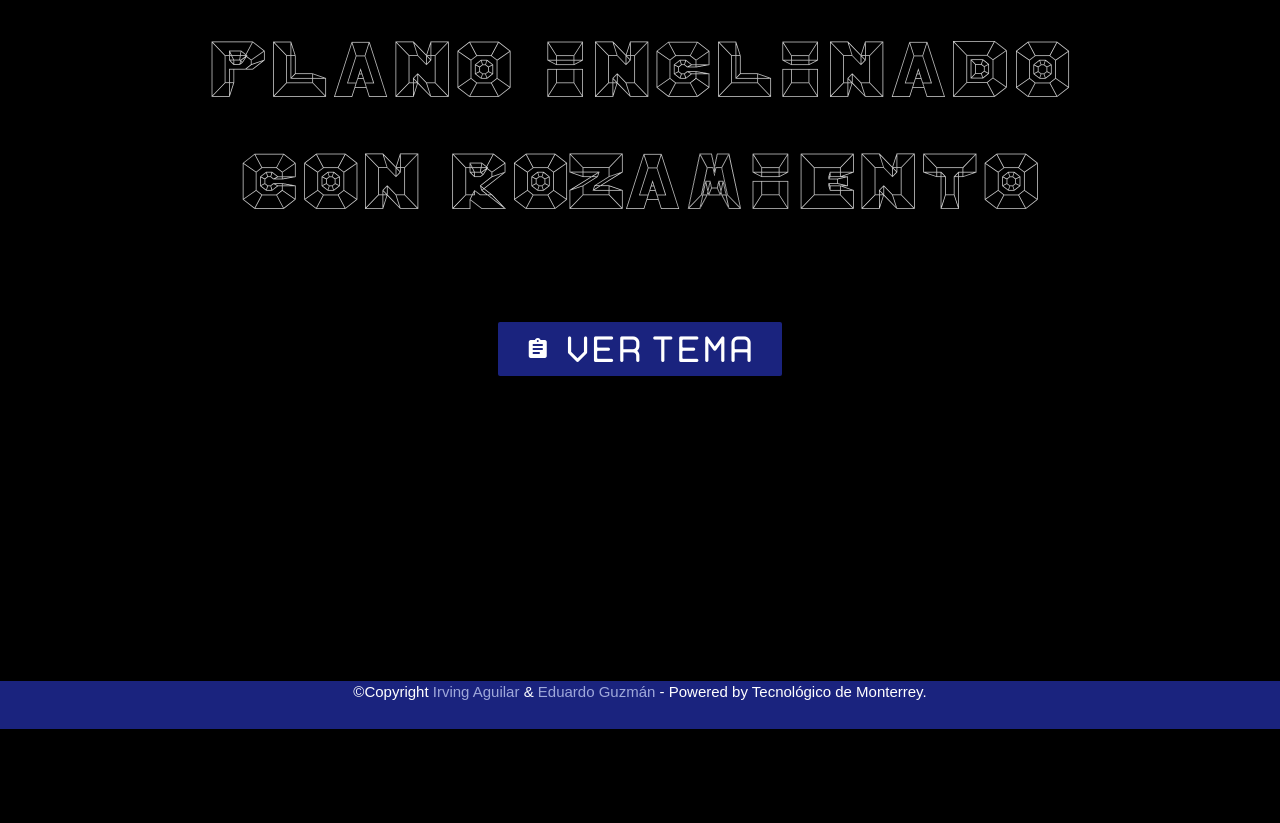
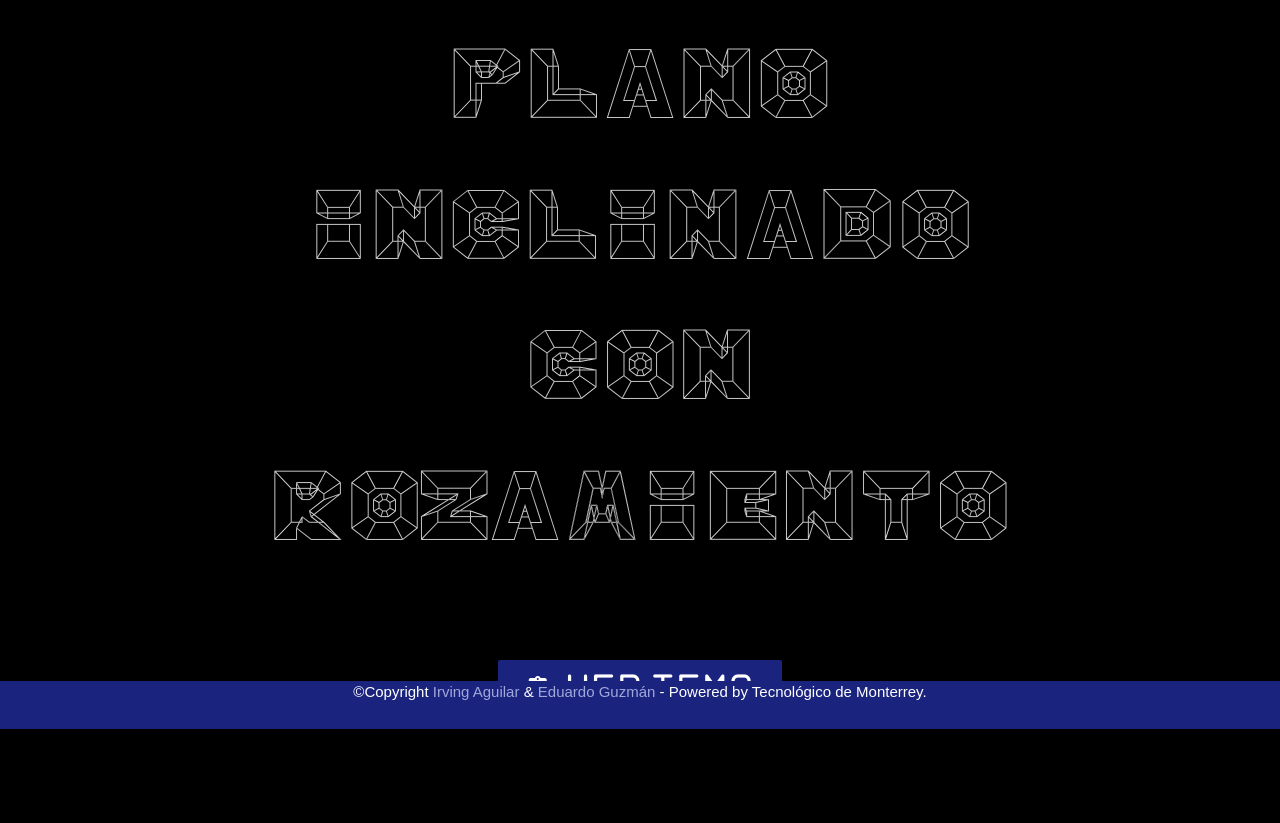
Before and after one commit to irvingpercam/computer_graphics, a PHP site: page /views/con_rozamiento.php in a window 1280 px wide. Shown: the part 71-894 px from the top of the page. Before the commit the page ends 800 px from the top, so only its background shows below. Run offline with PHP 8.4, Linux system fonts and the light colour scheme; some libraries are stand-ins or nearby versions.

Commit message:
Update: fixed css styles

```diff
--- a/sections/_rozamiento.php
+++ b/sections/_rozamiento.php
@@ -1,6 +1,6 @@
 <!-- Start Welcome -->
 <div class="container">
-        <h4 class="white-text center" style="font-family:hypertext;font-size:8vw;">Plano inclinado con rozamiento</h4>
+        <h4 class="welcome white-text center">Plano inclinado con rozamiento</h4>
     </div>
         <br>
         <br>
--- a/sections/_srozamiento.php
+++ b/sections/_srozamiento.php
@@ -1,6 +1,6 @@
 <!-- Start Welcome -->
 <div class="container">
-        <h4 class="white-text center" style="font-family:hypertext;font-size:8vw;">Plano inclinado sin rozamiento</h4>
+        <h4 class="welcome white-text center">Plano inclinado sin rozamiento</h4>
     </div>
         <br>
         <br>
```
